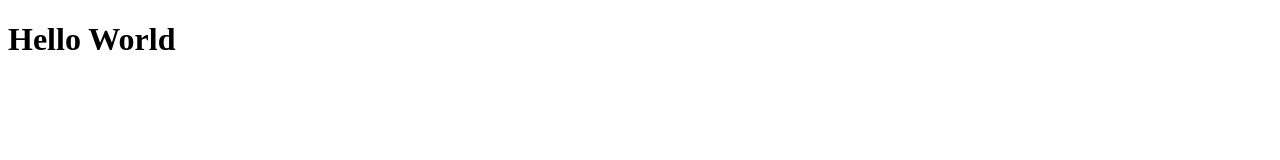
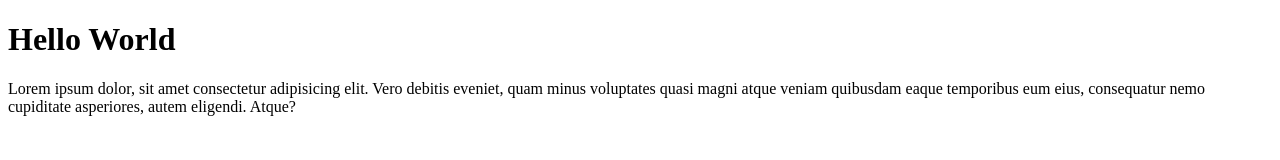
Before and after one commit to AdiSan103/user-git-test, a plain HTML site: page index.html in a window 1280 px wide. Drawn offline with Linux system fonts and the light colour scheme.

Commit message:
menambahkan paragraf

```diff
--- a/index.html
+++ b/index.html
@@ -9,6 +9,9 @@
 
 <body>
     <h1>Hello World</h1>
+    <p>Lorem ipsum dolor, sit amet consectetur adipisicing elit. Vero debitis eveniet, quam minus voluptates quasi magni
+        atque veniam quibusdam eaque temporibus eum eius, consequatur nemo cupiditate asperiores, autem eligendi. Atque?
+    </p>
 </body>
 
 </html>
```
